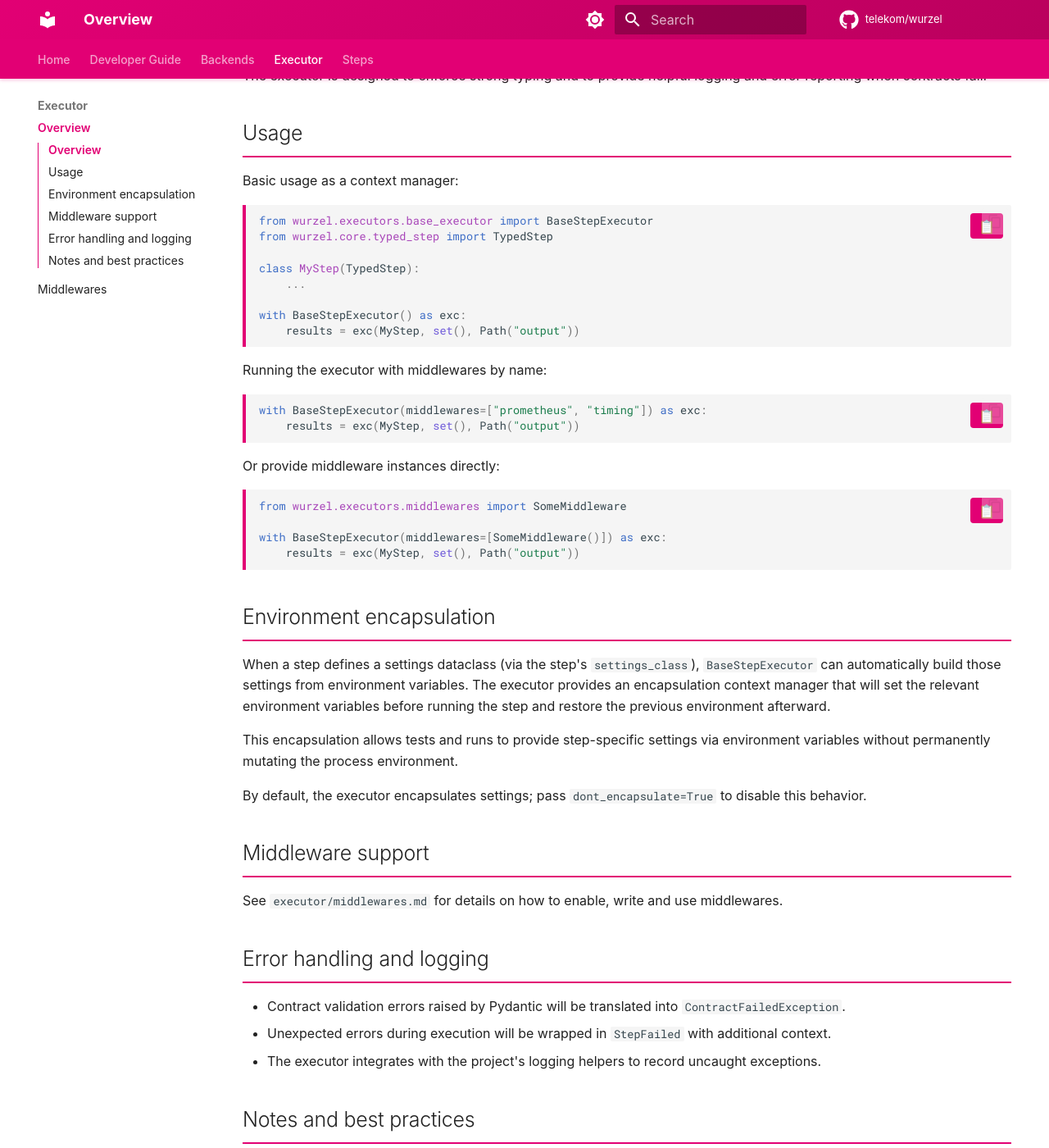
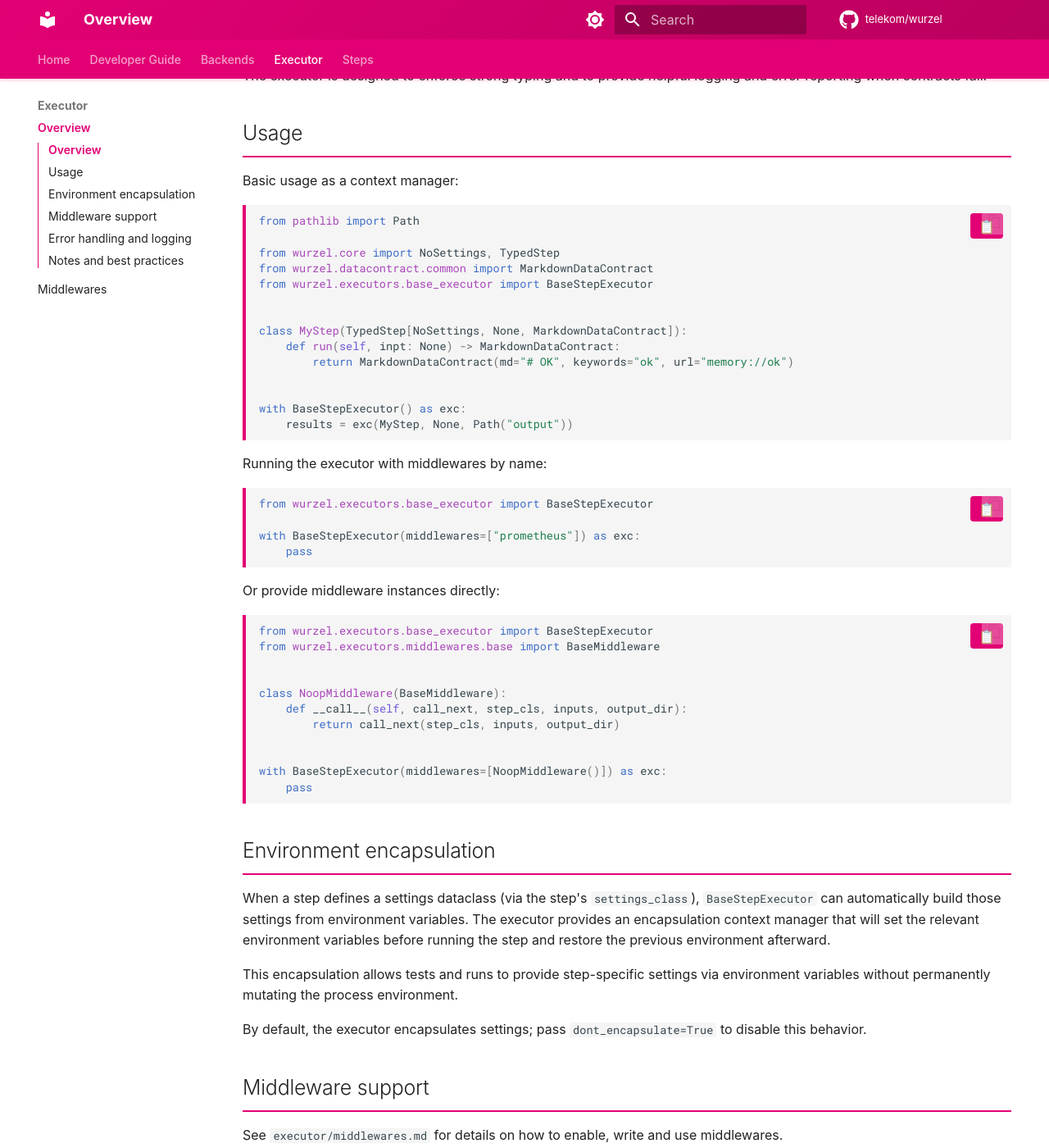
Before and after one commit to telekom/wurzel, an MkDocs documentation site: the page built from docs/executor/index.md, in a window 1280 px wide and 1400 px high, scrolled down 539 px. Shown: the whole window at 82% size. Built offline with MkDocs 1.6.1 and Material for MkDocs 9.7.7, drawn with Linux system fonts in a browser that asks for light colours; some web fonts are replaced; comment, search, counter and statistics services are not loaded.

````diff
--- a/docs/executor/index.md
+++ b/docs/executor/index.md
@@ -24,30 +24,45 @@ logging and error reporting when contracts fail.
 Basic usage as a context manager:
 
 ```python
+from pathlib import Path
+
+from wurzel.core import NoSettings, TypedStep
+from wurzel.datacontract.common import MarkdownDataContract
 from wurzel.executors.base_executor import BaseStepExecutor
-from wurzel.core.typed_step import TypedStep
 
-class MyStep(TypedStep):
-    ...
+
+class MyStep(TypedStep[NoSettings, None, MarkdownDataContract]):
+    def run(self, inpt: None) -> MarkdownDataContract:
+        return MarkdownDataContract(md="# OK", keywords="ok", url="memory://ok")
+
 
 with BaseStepExecutor() as exc:
-    results = exc(MyStep, set(), Path("output"))
+    results = exc(MyStep, None, Path("output"))
 ```
 
 Running the executor with middlewares by name:
 
 ```python
-with BaseStepExecutor(middlewares=["prometheus", "timing"]) as exc:
-    results = exc(MyStep, set(), Path("output"))
+from wurzel.executors.base_executor import BaseStepExecutor
+
+with BaseStepExecutor(middlewares=["prometheus"]) as exc:
+    pass
 ```
 
 Or provide middleware instances directly:
 
 ```python
-from wurzel.executors.middlewares import SomeMiddleware
+from wurzel.executors.base_executor import BaseStepExecutor
+from wurzel.executors.middlewares.base import BaseMiddleware
 
-with BaseStepExecutor(middlewares=[SomeMiddleware()]) as exc:
-    results = exc(MyStep, set(), Path("output"))
+
+class NoopMiddleware(BaseMiddleware):
+    def __call__(self, call_next, step_cls, inputs, output_dir):
+        return call_next(step_cls, inputs, output_dir)
+
+
+with BaseStepExecutor(middlewares=[NoopMiddleware()]) as exc:
+    pass
 ```
 
 ## Environment encapsulation
````
Also changed, not shown: README.md (+1 -1 lines), docs/developer-guide/building-pipelines.md (+1 -0 lines), docs/executor/middlewares.md (+12 -5 lines), 4 other files.
